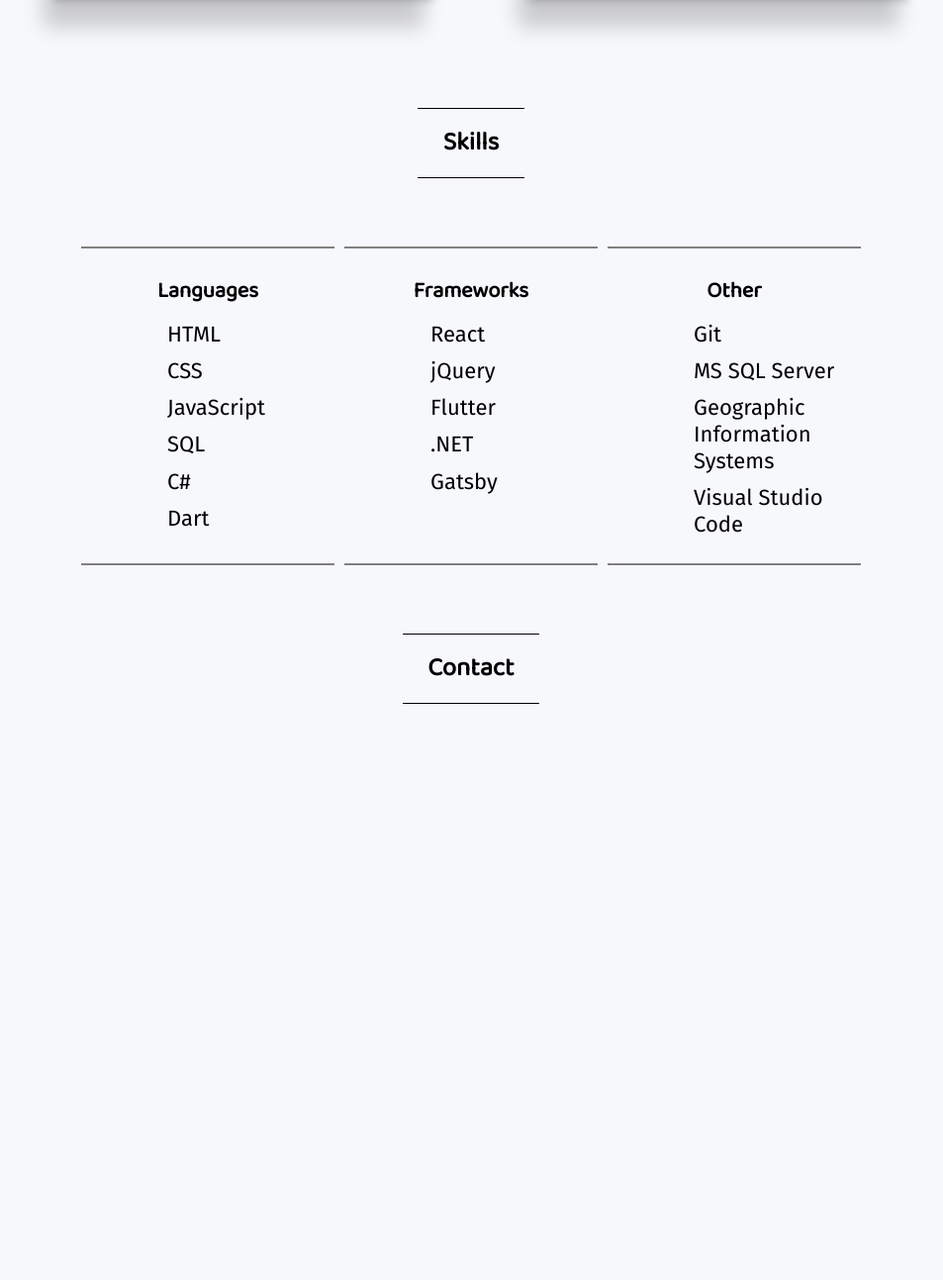
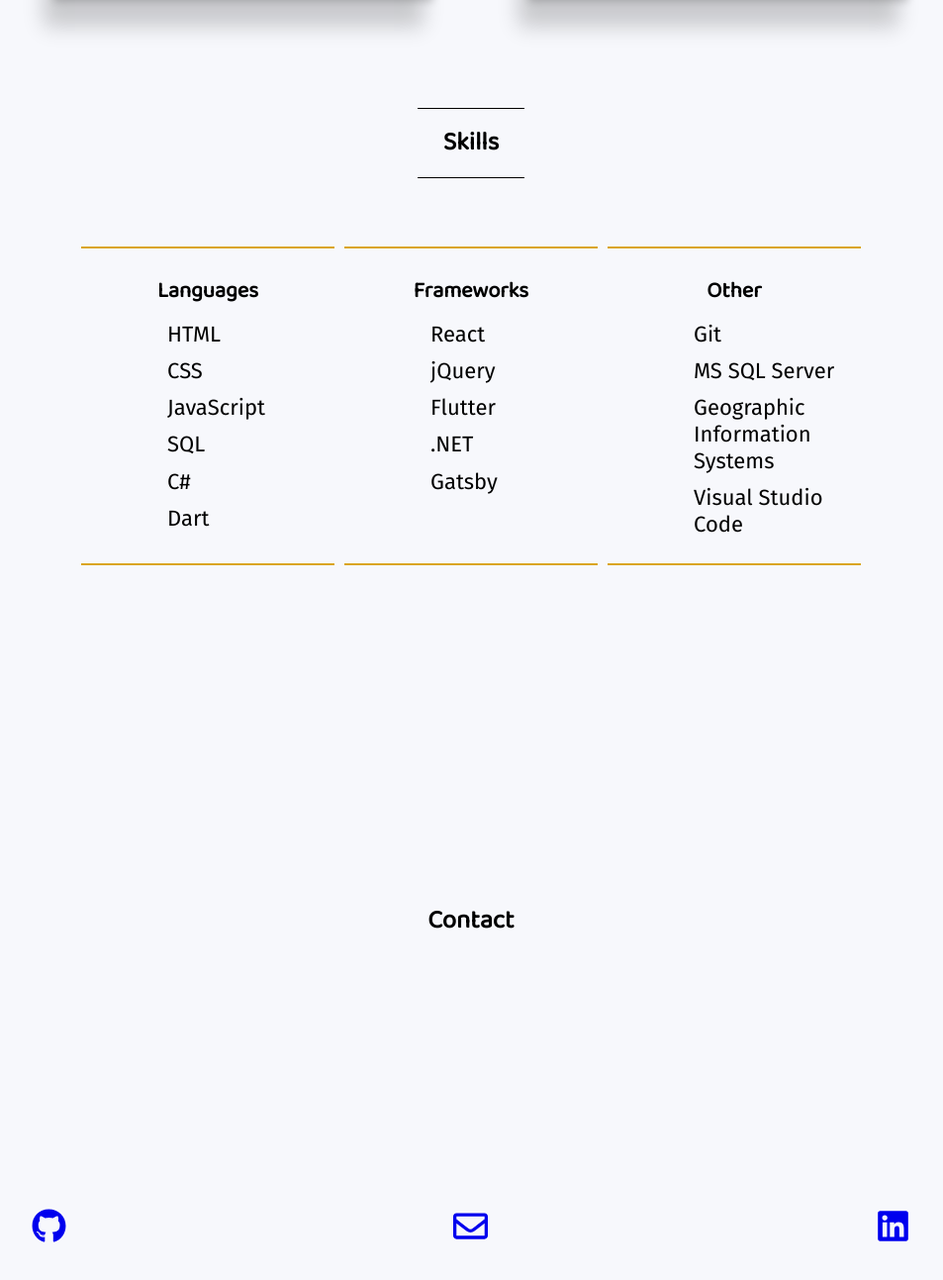
Before and after one commit to ofu997/ofu997.github.io, a Gatsby site: page / in a window 1280 px wide. Shown: the part 2180-3473 px from the top of the page at 99% size, without its empty margins (164-1117 px from the left). Before the commit the page ends 2891 px from the top, so only its background shows below. Built offline with nearby package versions, Linux system fonts and the light colour scheme; Gatsby itself is replaced by a stand-in of ours; a web font is replaced by a local one.

Commit message:
add icons for contact

```diff
--- a/package.json
+++ b/package.json
@@ -17,7 +17,8 @@
     "prop-types": "^15.7.2",
     "react": "^16.12.0",
     "react-dom": "^16.12.0",
-    "react-helmet": "^5.2.1"
+    "react-helmet": "^5.2.1",
+    "react-icons": "^3.10.0"
   },
   "devDependencies": {
     "prettier": "^1.19.1",
--- a/src/components/layout.css
+++ b/src/components/layout.css
@@ -165,3 +165,7 @@ a {
 .project ul {
   margin-top: 0.5rem;
 }
+
+.iconAnchor a:link{
+  color: gold;
+}
--- a/src/components/layout.js
+++ b/src/components/layout.js
@@ -1,4 +1,5 @@
 import React, { useEffect, useState } from 'react';
+import { FaGithub, FaLinkedin, FaRegEnvelope } from 'react-icons/fa';
 import backgroundImage2 from '../images/galaxyDust.jpg';
 import backgroundImage3 from '../images/milkyWay.jpg';
 import backgroundImage8 from '../images/northernlights.jpg';
@@ -160,20 +161,28 @@ const Layout = ({ children }) => {
         <div
           style={{
             justifyContent: 'center',
-            display: 'flex'
+            // display: 'flex'
           }}
         >
           <h3 id='contact'
             style={{
               justifyContent: 'center',
               padding: '1% 2%',
-              borderTop: '1px solid black',
-              borderBottom: '1px solid black',
-              marginTop: '5%',
+              // borderTop: '1px solid black',
+              // borderBottom: '1px solid black',
+              marginTop: '25%',
+              textAlign: 'center',
             }}
           >
             Contact
           </h3>
+
+        </div>
+        {/* contact icons here */}
+        <div style={{ height: 500, marginTop: '20%', justifyContent: 'space-around', display: 'flex' }}>
+          <a href='https://github.com/ofu997' rel="noopener noreferrer" target='_blank' className='iconAnchor'><FaGithub size={35} /></a>
+          <a href='mailto:ofu997@gmail.com' rel="noopener noreferrer" target='_blank' className='iconAnchor'><FaRegEnvelope size={35} /></a>
+          <a href='https://linkedin.com/in/oliverfu' rel="noopener noreferrer" target='_blank' className='iconAnchor'><FaLinkedin size={35} /></a>
         </div>
       </section>
       {/* \v/\v/ parent div */}
@@ -203,8 +212,8 @@ const SkillsContainer = (props) => {
         // boxShadow: '0px 4px 8px gray',
         padding: '2%',
         // textAlign: 'center',
-        borderTop: '2px solid gray',
-        borderBottom: '2px solid gray',
+        borderTop: '2px solid goldenrod',
+        borderBottom: '2px solid goldenrod',
       }}
     >
       <h4 style={{ textAlign: 'center' }}>{props.item.headline}</h4>
```
Also changed, not shown: 1 other file.
